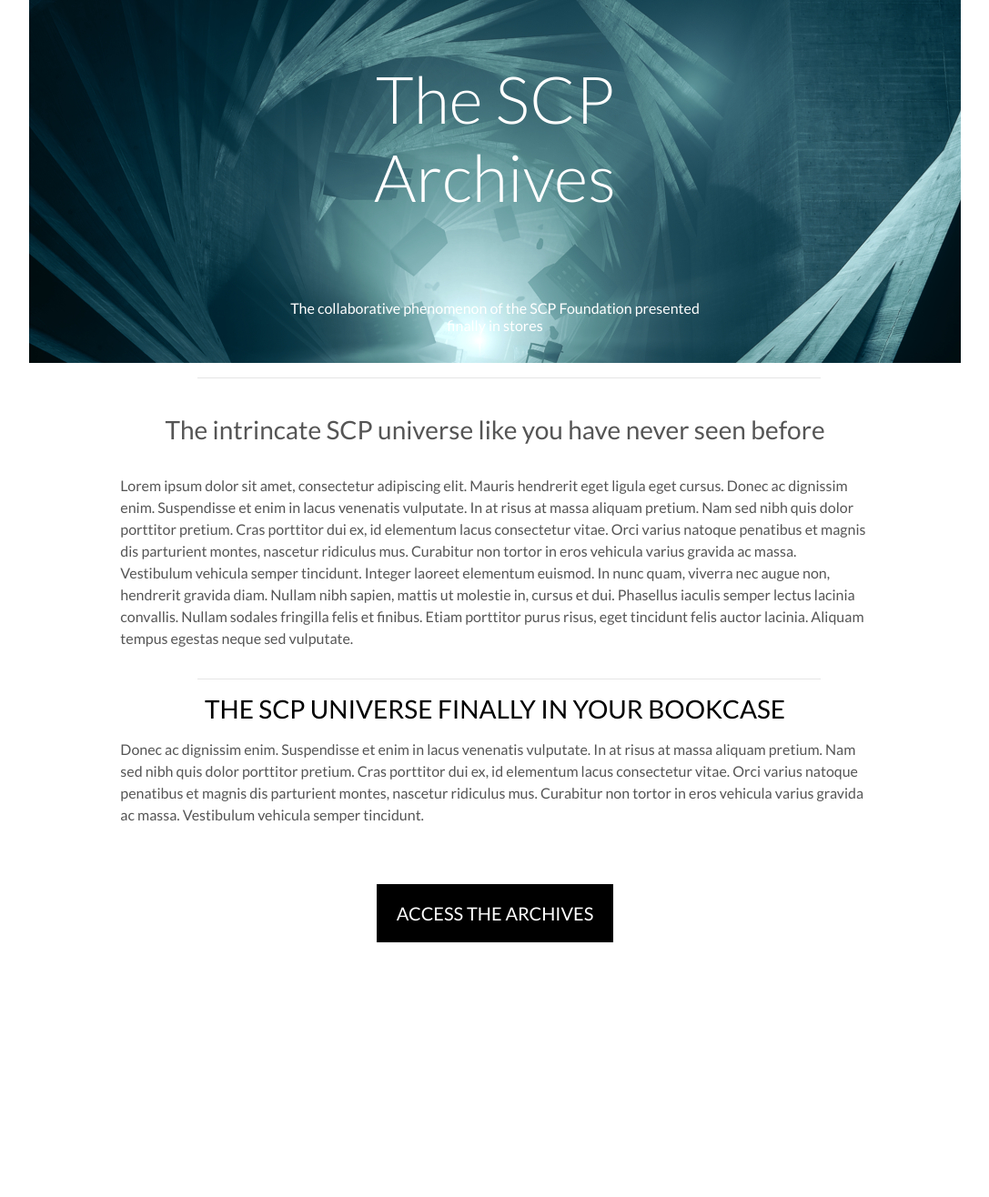
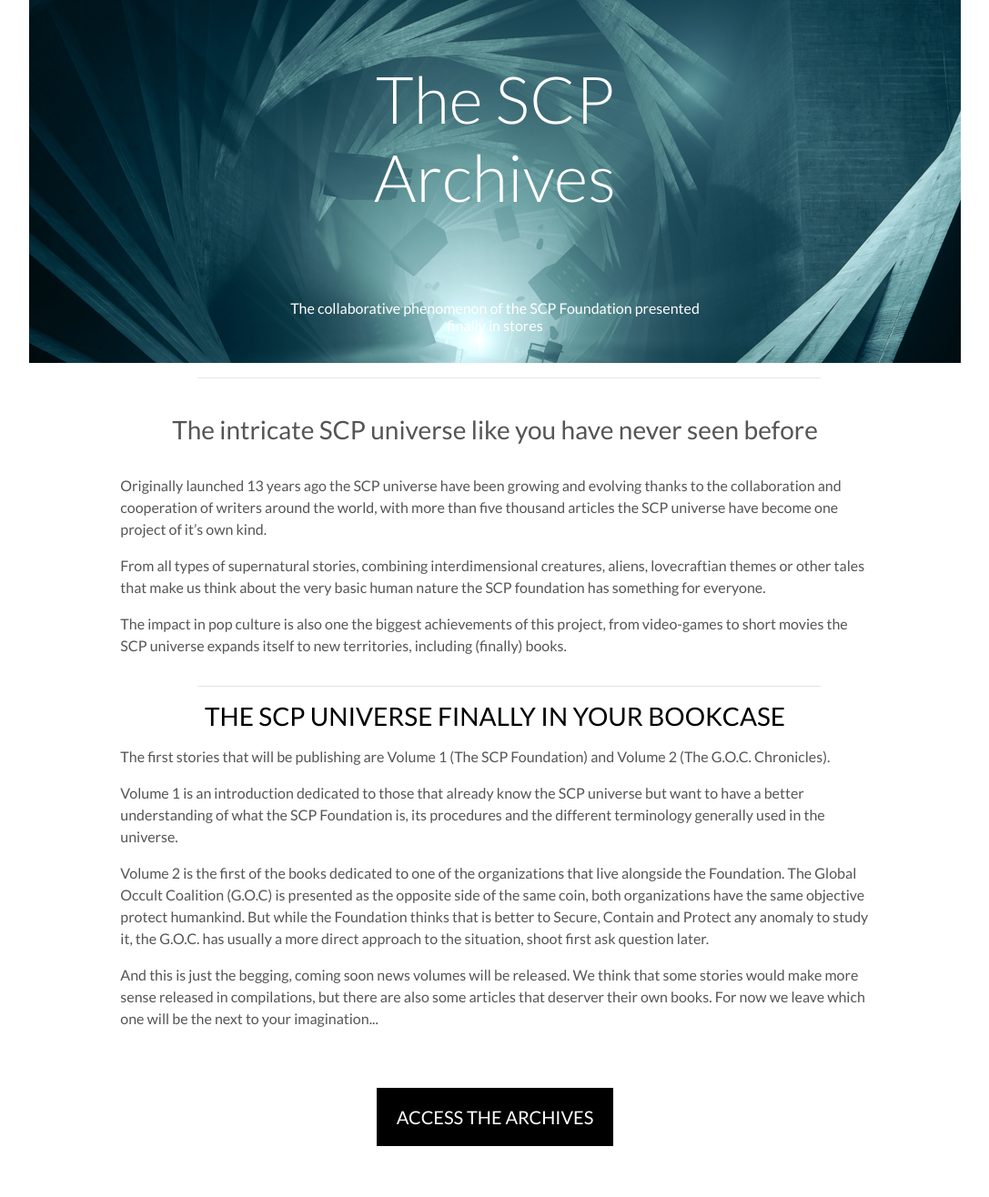
Before and after one commit to ED-IP/Milestone-4-project, a Django app: template home/templates/home/index.html in a window 1280 px wide. Shown: the part 165-1481 px from the top of the page at 91% size, without its empty margins (96-1183 px from the left). Before the commit the page ends 1201 px from the top, so only its background shows below. Run offline with Django 3.2, Linux system fonts and the light colour scheme; the template is opened without the code that fills it, so the values that code supplies are empty; some libraries are stand-ins or nearby versions.

Commit message:
added final text to home page

```diff
--- a/home/templates/home/index.html
+++ b/home/templates/home/index.html
@@ -23,7 +23,7 @@
                 </div>
                 <div class="w-100"></div>
                 <div class="col-6 pb-4 intro-text text-center">
-                    <h6>The collaborative phenomenon  of the SCP Foundation presented finally in stores</h6>
+                    <h6>The collaborative phenomenon of the SCP Foundation presented finally in stores</h6>
                 </div>
             </div>
         </div>
@@ -36,7 +36,7 @@
                 </div>
                 <div class="w-100"></div>
                 <div class="col-6 pb-4 intro-text text-center">
-                    <h6>The collaborative phenomenon  of the SCP Foundation presented finally in stores</h6>
+                    <h6>The collaborative phenomenon of the SCP Foundation presented finally in stores</h6>
                 </div>
             </div>
         </div>
@@ -49,7 +49,7 @@
                 </div>
                 <div class="w-100"></div>
                 <div class="col-6 pb-4 intro-text text-center">
-                    <h6>The collaborative phenomenon  of the SCP Foundation presented finally in stores</h6>
+                    <h6>The collaborative phenomenon of the SCP Foundation presented finally in stores</h6>
                 </div>
             </div>
         </div>
@@ -64,25 +64,20 @@
     <div class="container h-100">
         <div class="row h-100 align-items-end justify-content-center">
             <div class="text-center col-10 py-4">
-                <h3>The intrincate SCP universe like you have never seen before</h3>
+                <h3>The intricate SCP universe like you have never seen before</h3>
             </div>
             <div class="w-100"></div>
             <div class="col-10 my-auto">
-                <p>Lorem ipsum dolor sit amet, consectetur adipiscing elit. Mauris hendrerit eget ligula eget
-                    cursus.
-                    Donec ac dignissim enim. Suspendisse et enim in lacus venenatis vulputate. In at risus at massa
-                    aliquam pretium. Nam sed nibh quis dolor porttitor pretium. Cras porttitor dui ex, id elementum
-                    lacus consectetur vitae. Orci varius natoque penatibus et magnis dis parturient montes, nascetur
-                    ridiculus mus. Curabitur non tortor in eros vehicula varius gravida ac massa. Vestibulum
-                    vehicula
-                    semper tincidunt.
+                <p>Originally launched 13 years ago the SCP universe have been growing and evolving thanks to the
+                    collaboration and cooperation of writers around the world, with more than five thousand articles the
+                    SCP universe have become one project of it’s own kind.</p>
 
-                    Integer laoreet elementum euismod. In nunc quam, viverra nec augue non, hendrerit gravida diam.
-                    Nullam nibh sapien, mattis ut molestie in, cursus et dui. Phasellus iaculis semper lectus
-                    lacinia
-                    convallis. Nullam sodales fringilla felis et finibus. Etiam porttitor purus risus, eget
-                    tincidunt
-                    felis auctor lacinia. Aliquam tempus egestas neque sed vulputate.</p>
+                <p>From all types of supernatural stories, combining interdimensional creatures, aliens, lovecraftian
+                    themes or other tales that make us think about the very basic human nature the SCP foundation has
+                    something for everyone.</p>
+
+                <p>The impact in pop culture is also one the biggest achievements of this project, from video-games to
+                    short movies the SCP universe expands itself to new territories, including (finally) books.</p>
             </div>
         </div>
     </div>
@@ -103,12 +98,23 @@
             <div class="w-100"></div>
             <div class="col-10 m-auto">
                 <p>
-                    Donec ac dignissim enim. Suspendisse et enim in lacus venenatis vulputate. In at risus at massa
-                    aliquam pretium. Nam sed nibh quis dolor porttitor pretium. Cras porttitor dui ex, id elementum
-                    lacus consectetur vitae. Orci varius natoque penatibus et magnis dis parturient montes, nascetur
-                    ridiculus mus. Curabitur non tortor in eros vehicula varius gravida ac massa. Vestibulum
-                    vehicula
-                    semper tincidunt.
+                    The first stories that will be publishing are Volume 1 (The SCP Foundation) and Volume 2 (The
+                    G.O.C. Chronicles).</p>
+
+                <p> Volume 1 is an introduction dedicated to those that already know the SCP universe but want to have a
+                    better understanding of what the SCP Foundation is, its procedures and the different terminology
+                    generally used in the universe.</p>
+
+                <p> Volume 2 is the first of the books dedicated to one of the organizations that live alongside the
+                    Foundation. The Global Occult Coalition (G.O.C) is presented as the opposite side of the same coin,
+                    both organizations have the same objective protect humankind. But while the Foundation thinks that
+                    is better to Secure, Contain and Protect any anomaly to study it, the G.O.C. has usually a more
+                    direct approach to the situation, shoot first ask question later.</p>
+
+                <p> And this is just the begging, coming soon news volumes will be released.
+                    We think that some stories would make more sense released in compilations, but there are also some
+                    articles that deserver their own books. For now we leave which one will be the next to your
+                    imagination...</p>
                 </p>
             </div>
             <div class="w-100"></div>
```
